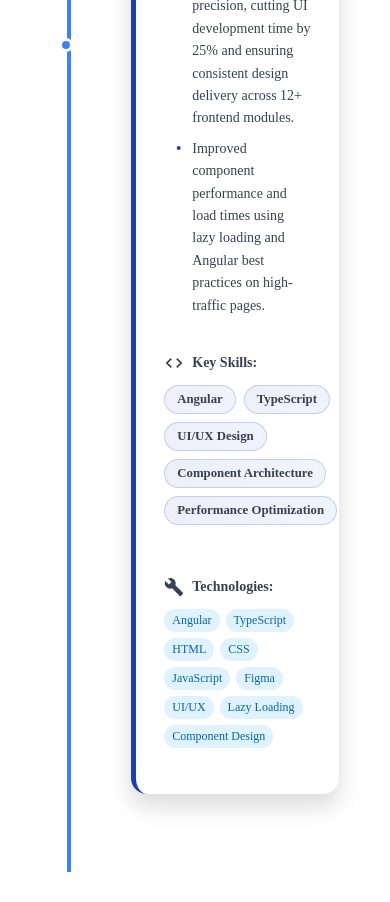
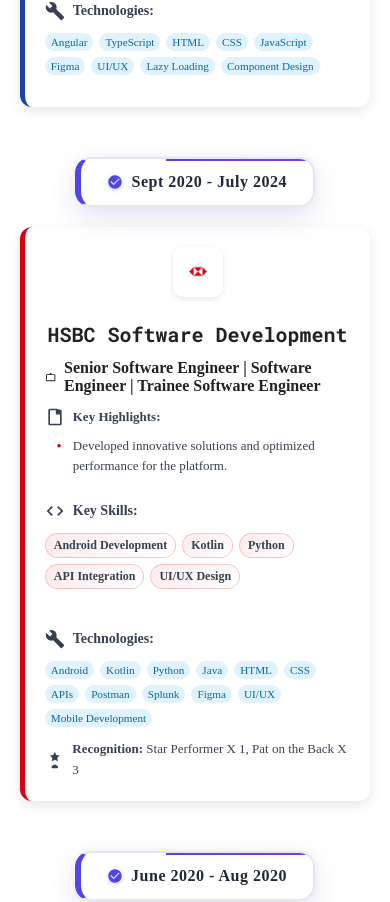
Before and after one commit to bharatgupta77/Portfolio-Bharat_Gupta, a React (Vite) app: page / in a window 390 px wide. Shown: the part 4040-4942 px from the top of the page. Built offline with nearby package versions, Linux system fonts and the light colour scheme.

Commit message:
updated experience section for mobile and added more things

```diff
--- a/src/sections/Experiences/Experience.jsx
+++ b/src/sections/Experiences/Experience.jsx
@@ -1,4 +1,5 @@
 import { motion } from "framer-motion";
+import { useState, useEffect } from "react";
 import styles from "./Experience.module.css";
 import hsbc from "../../assets/hsbc_logo.png";
 import atechnos from "../../assets/atechnos_logo.jpeg";
@@ -82,9 +83,22 @@ const experienceData = [
 const segmentColors = ["#3b82f6", "#10b981", "#f59e0b", "#ef4444", "#8b5cf6"];
 
 const ExperienceTimeline = () => {
+  const [isMobile, setIsMobile] = useState(false);
+
+  useEffect(() => {
+    const checkMobile = () => {
+      setIsMobile(window.innerWidth <= 768);
+    };
+
+    checkMobile();
+    window.addEventListener('resize', checkMobile);
+    return () => window.removeEventListener('resize', checkMobile);
+  }, []);
+
   return (
     <div id="experience" className={styles.container}>
       <h1 className={styles.heading}>Experience</h1>
+
       <div className={styles.timeline}>
         {experienceData.map((exp, index) => (
           <motion.div
@@ -92,9 +106,51 @@ const ExperienceTimeline = () => {
             initial={{ opacity: 0, y: 50 }}
             whileInView={{ opacity: 1, y: 0 }}
             transition={{ duration: 0.7, ease: "easeOut" }}
-            viewport={{ once: false }}
+            viewport={{ once: false, amount: 0.3 }}
             className={styles.entry}
           >
+            {/* Duration Display Above Card */}
+            <motion.div
+              className={styles.durationDisplay}
+              initial={{
+                opacity: 0,
+                y: -40,
+                rotateX: -90,
+                scale: 0.6,
+                rotateY: 15
+              }}
+              whileInView={{
+                opacity: 1,
+                y: 0,
+                rotateX: 0,
+                scale: 1,
+                rotateY: 0
+              }}
+              transition={{
+                duration: 1,
+                ease: [0.25, 0.46, 0.45, 0.94],
+                delay: 0.2,
+                type: "spring",
+                stiffness: 120,
+                damping: 15
+              }}
+              whileHover={{
+                scale: 1.05,
+                rotateY: 5,
+                transition: { duration: 0.3 }
+              }}
+              viewport={{ once: false, amount: 0.3 }}
+            >
+              <div className={styles.durationCard}>
+                <div className={styles.durationValue}>
+                  <svg width="22" height="22" viewBox="0 0 24 24" fill="currentColor" className={styles.durationIcon}>
+                    <path d="M12 2C6.48 2 2 6.48 2 12s4.48 10 10 10 10-4.48 10-10S17.52 2 12 2zm-2 15l-5-5 1.41-1.41L10 14.17l7.59-7.59L19 8l-9 9z"/>
+                  </svg>
+                  <span className={styles.durationText}>{exp.duration}</span>
+                </div>
+              </div>
+            </motion.div>
+
             <div
               className={styles.segment}
               style={{
--- a/src/sections/Experiences/Experience.module.css
+++ b/src/sections/Experiences/Experience.module.css
@@ -43,12 +43,14 @@
 
 .entry:nth-child(odd) .details {
   align-self: flex-start;
-  margin-left: -30%;
+  margin-left: -25%;
+  margin-right: 5%;
 }
 
 .entry:nth-child(even) .details {
   align-self: flex-end;
-  margin-right: -30%;
+  margin-right: -25%;
+  margin-left: 5%;
 }
 
 .details {
@@ -288,35 +290,317 @@
 
 /* Responsive Design */
 @media (max-width: 768px) {
-  .details {
-    width: 70%;
-    margin: 10px auto;
-    align-self: center !important;
+  .container {
+    width: 95%;
+    padding: 20px 10px;
   }
 
-  .container {
-    width: 80%;
-    margin: 0 auto;
+  .timeline {
+    align-items: stretch;
+  }
+
+  .entry {
+    display: block;
+    padding: 0 0 30px 0;
+    position: relative;
   }
 
   .entry:nth-child(odd) .details,
   .entry:nth-child(even) .details {
-    margin-left: 80px;
+    margin-left: 0;
     margin-right: 0;
+    align-self: stretch;
   }
 
-  .timeline::before {
+  .details {
+    width: 100%;
+    margin: 0;
+    padding: 20px;
+    border-radius: 12px;
+    box-shadow: 0 4px 12px rgba(0, 0, 0, 0.1);
+  }
+
+  .segment {
     display: none;
   }
 
   .point {
-    left: 12px;
-    transform: translateX(0);
-    top: calc(50% - 7px);
+    display: none;
   }
 
-  .segment {
-    left: 20px;
-    transform: translateX(0);
+  .logoContainer {
+    width: 50px;
+    height: 50px;
+    padding: 8px;
+    margin-bottom: 12px;
+  }
+
+  .companyLogo {
+    max-height: 34px;
+  }
+
+  .companyName {
+    font-size: 20px;
+    margin-top: 12px;
+    margin-bottom: 12px;
+  }
+
+  .jobTitle {
+    font-size: 16px;
+    margin-bottom: 12px;
+  }
+
+  .durationContainer {
+    display: none;
+  }
+
+  .durationBadge {
+    margin-left: 0;
+    align-self: flex-start;
+  }
+
+  .description {
+    font-size: 13px;
+    margin-bottom: 12px;
+  }
+
+  .skillsContainer,
+  .techContainer {
+    margin: 12px 0;
+  }
+
+  .skillsTags,
+  .techStack {
+    gap: 6px;
+  }
+
+  .skillTag {
+    font-size: 0.75rem;
+    padding: 4px 8px;
+  }
+
+  .techBadge {
+    font-size: 0.7rem;
+    padding: 3px 6px;
+  }
+
+  .awards {
+    font-size: 13px;
+    margin-bottom: 0;
   }
 }
+
+/* Dark Theme Support */
+[data-theme="dark"] .details {
+  background: #1a1a1a;
+  color: #ffffff;
+  box-shadow: 0 12px 24px rgba(0, 0, 0, 0.3);
+}
+
+[data-theme="dark"] .details:hover {
+  box-shadow: 0 16px 32px rgba(0, 0, 0, 0.4);
+}
+
+[data-theme="dark"] .logoContainer {
+  background-color: #2a2a2a;
+}
+
+[data-theme="dark"] .companyName {
+  color: #ffffff;
+}
+
+[data-theme="dark"] .jobTitle {
+  color: #ffffff;
+}
+
+[data-theme="dark"] .duration {
+  color: #b3b3b3;
+}
+
+[data-theme="dark"] .description {
+  color: #cccccc;
+}
+
+[data-theme="dark"] .skillsHeader,
+[data-theme="dark"] .techHeader {
+  color: #cccccc;
+}
+
+[data-theme="dark"] .skillTag {
+  background: linear-gradient(135deg, rgba(99, 102, 241, 0.2), rgba(167, 139, 250, 0.2));
+  border: 1px solid rgba(99, 102, 241, 0.3);
+  color: #ffffff;
+}
+
+[data-theme="dark"] .skillTag:hover {
+  background: linear-gradient(135deg, rgba(99, 102, 241, 0.3), rgba(167, 139, 250, 0.3));
+  border-color: rgba(99, 102, 241, 0.5);
+}
+
+[data-theme="dark"] .techBadge {
+  background-color: #2a3f5f;
+  color: #87ceeb;
+}
+
+[data-theme="dark"] .techBadge:hover {
+  background-color: #3a4f6f;
+}
+
+[data-theme="dark"] .awards {
+  color: #cccccc;
+}
+
+[data-theme="dark"] .point {
+  background: #3b82f6;
+  border-color: #1a1a1a;
+}
+
+
+/* Duration Display Between Cards */
+.durationDisplay {
+  display: none;
+}
+
+.durationCard {
+  background: rgba(255, 255, 255, 0.95);
+  border: 2px solid #e5e7eb;
+  border-left: 6px solid #4f46e5;
+  border-radius: 16px;
+  padding: 18px 32px;
+  box-shadow: 0 8px 25px rgba(0, 0, 0, 0.1);
+  backdrop-filter: blur(10px);
+  min-width: 320px;
+  text-align: center;
+  position: relative;
+  overflow: hidden;
+  animation: cardGlow 3s ease-in-out infinite;
+  transition: all 0.3s ease;
+}
+
+.durationCard::before {
+  content: '';
+  position: absolute;
+  top: 0;
+  left: 0;
+  right: 0;
+  height: 2px;
+  background: linear-gradient(90deg, #4f46e5, #7c3aed, #4f46e5);
+  animation: shimmer 2s infinite;
+}
+
+@keyframes shimmer {
+  0% { transform: translateX(-100%); }
+  100% { transform: translateX(100%); }
+}
+
+@keyframes cardGlow {
+  0%, 100% { box-shadow: 0 8px 25px rgba(0, 0, 0, 0.1); }
+  50% { box-shadow: 0 12px 30px rgba(79, 70, 229, 0.15), 0 0 20px rgba(79, 70, 229, 0.1); }
+}
+
+@keyframes labelPulse {
+  0%, 100% { opacity: 0.7; }
+  50% { opacity: 1; }
+}
+
+.durationLabel {
+  font-size: 10px;
+  font-weight: 700;
+  letter-spacing: 1px;
+  color: #6b7280;
+  text-transform: uppercase;
+  margin-bottom: 4px;
+  animation: labelPulse 2s ease-in-out infinite;
+}
+
+.durationValue {
+  display: flex;
+  align-items: center;
+  justify-content: center;
+  gap: 8px;
+  color: #1f2937;
+}
+
+.durationIcon {
+  flex-shrink: 0;
+  color: #4f46e5;
+  filter: drop-shadow(0 1px 2px rgba(79, 70, 229, 0.3));
+}
+
+.durationText {
+  font-size: 18px;
+  font-weight: 700;
+  color: #1f2937;
+  letter-spacing: 0.5px;
+}
+
+/* Dark theme duration */
+[data-theme="dark"] .durationCard {
+  background: rgba(31, 41, 55, 0.95);
+  border-color: #374151;
+  border-left-color: #8b5cf6;
+  box-shadow: 0 8px 25px rgba(0, 0, 0, 0.3);
+}
+
+[data-theme="dark"] .durationCard {
+  animation: cardGlowDark 3s ease-in-out infinite;
+}
+
+@keyframes cardGlowDark {
+  0%, 100% { box-shadow: 0 8px 25px rgba(0, 0, 0, 0.3); }
+  50% { box-shadow: 0 12px 30px rgba(139, 92, 246, 0.25), 0 0 20px rgba(139, 92, 246, 0.15); }
+}
+
+[data-theme="dark"] .durationCard::before {
+  background: linear-gradient(90deg, #8b5cf6, #a855f7, #8b5cf6);
+}
+
+[data-theme="dark"] .durationLabel {
+  color: #9ca3af;
+}
+
+[data-theme="dark"] .durationValue {
+  color: #f9fafb;
+}
+
+[data-theme="dark"] .durationIcon {
+  color: #8b5cf6;
+}
+
+[data-theme="dark"] .durationText {
+  color: #f9fafb;
+}
+
+/* Mobile responsive duration */
+@media (max-width: 768px) {
+  .durationDisplay {
+    position: relative;
+    display: flex;
+    justify-content: center;
+    align-items: center;
+    margin: 20px 0;
+    z-index: 10;
+  }
+
+  .durationCard {
+    min-width: 240px;
+    padding: 14px 20px;
+  }
+
+  .durationText {
+    font-size: 16px;
+  }
+
+  .durationIcon {
+    width: 16px;
+    height: 16px;
+  }
+}
+
+/* Dark theme mobile specific adjustments */
+@media (max-width: 768px) {
+  [data-theme="dark"] .details {
+    background: #1a1a1a;
+    box-shadow: 0 4px 12px rgba(0, 0, 0, 0.3);
+  }
+}
```
